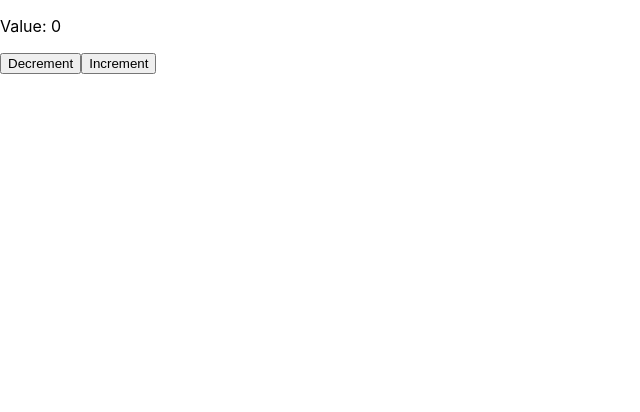
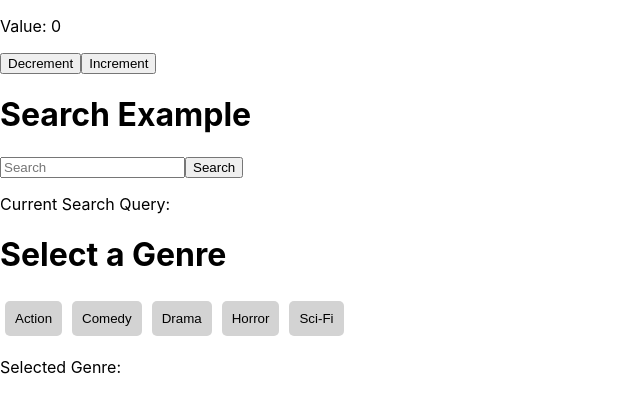
Before and after one commit to kus0921/React-app-krishna, a React (Create React App) app: page / in a window 1280 px wide. Shown: the top 412 px of the page, without its empty margins (0-640 px from the left). Built offline with nearby package versions, Linux system fonts and the light colour scheme.

Commit message:
uncommented counter test and index.js

```diff
--- a/src/index.js
+++ b/src/index.js
@@ -11,8 +11,8 @@ const initialValue = 0;
 root.render(
   <React.StrictMode>
    <Count initialValue={initialValue} />
-    {/* <SearchForm />
-    <GenreSearch /> */}
+    <SearchForm />
+    <GenreSearch />
 
   </React.StrictMode>
 );
```
Also changed, not shown: 1 other file (tests, documents, lock files or other folders).
